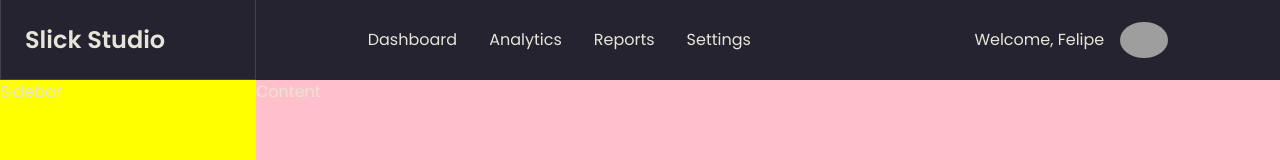
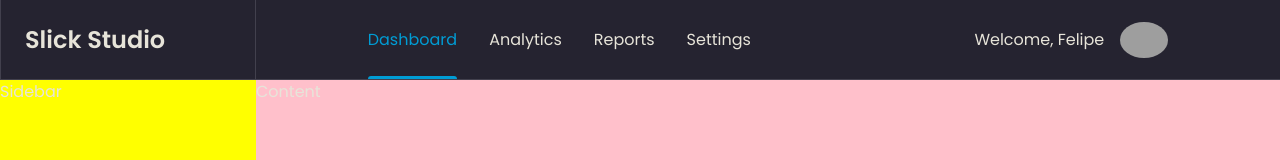
Before and after one commit to vinebks/slick-studio, a Next.js app: page / in a window 1280 px wide. Shown: the top 160 px of the page. Built offline with nearby package versions, Linux system fonts and the light colour scheme; grey boxes are pictures that could not be loaded.

Commit message:
feat: active effect :sparkles:

```diff
--- a/src/components/Navbar/index.tsx
+++ b/src/components/Navbar/index.tsx
@@ -4,7 +4,7 @@ export const Navbar: React.FC = () => {
   return (
     <NavbarContainer>
       <ul>
-        <li>Dashboard</li>
+        <li className="active">Dashboard</li>
         <li>Analytics</li>
         <li>Reports</li>
         <li>Settings</li>
--- a/src/components/Navbar/styles.ts
+++ b/src/components/Navbar/styles.ts
@@ -5,6 +5,10 @@ export const NavbarContainer = styled.nav`
 
   display: flex;
   justify-content: space-around;
+
+  line-height: 5rem;
+
+  border-bottom: 1px solid ${({ theme }) => theme.colors.grey};
 
   ul {
     display: flex;
@@ -16,6 +20,23 @@ export const NavbarContainer = styled.nav`
 
     li {
       transition: color 0.2s;
+      position: relative;
+
+      &.active {
+        color: ${({ theme }) => theme.colors.blue};
+      }
+
+      &.active::after {
+        content: '';
+        height: 3px;
+        border-radius: 3px 3px 0 0;
+        width: 100%;
+        position: absolute;
+        bottom: 1px;
+        left: 0;
+        background: ${({ theme }) => theme.colors.blue};
+      }
+
       &:hover {
         cursor: pointer;
         color: ${({ theme }) => theme.colors.blue};
```
